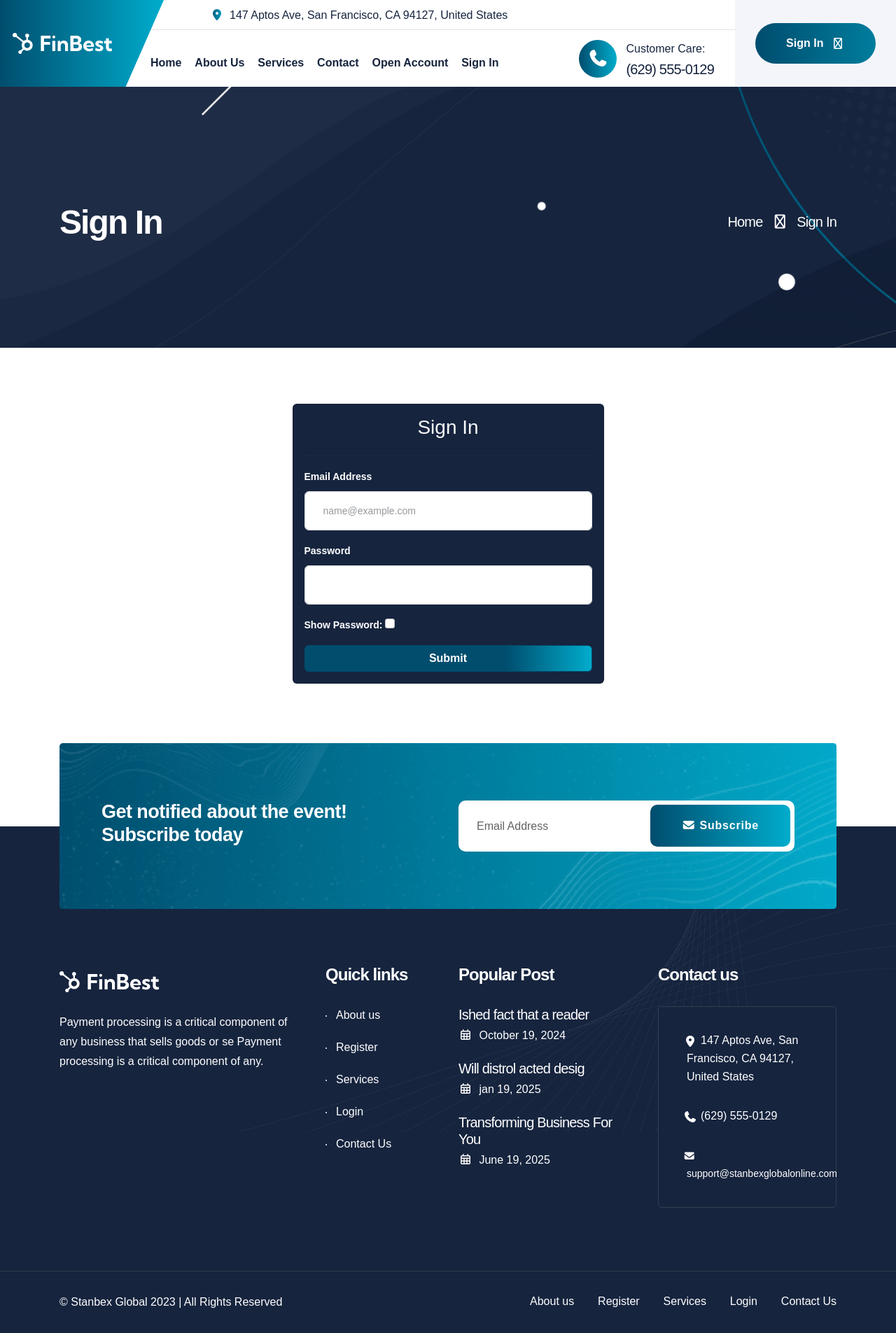
After one commit to nephygdkingz/stanbex_global, a Django app: page /account/login/ in a window 1280 px wide. The commit adds this page. Shown: the whole page at 70% size. Run offline with Django 4.2, Linux system fonts and the light colour scheme; some libraries are stand-ins or nearby versions.

Commit message:
added login and verify otp

```diff
--- a/account/forms.py
+++ b/account/forms.py
@@ -32,7 +32,6 @@ class UserRegistrationForm(UserCreationForm):
                 field.widget.attrs.update({'class': 'form-control'})
 
 
-
 class UserBankAccountForm(forms.ModelForm):
 
     class Meta:
--- a/account/models.py
+++ b/account/models.py
@@ -31,7 +31,7 @@ class MyUser(AbstractUser):
         return f'{self.first_name} {self.last_name}'
 
     def get_full_name(self):
-        return f'{self.first_name} {self.last_name}'
+        return f'{self.first_name} {self.last_name}-{self.email}'
 
 
 class Profile(models.Model):
@@ -79,7 +79,8 @@ def user_account_post_save(sender, instance, created,*args, **kwargs):
         f_nums = random.choices(nums, k=1)
         r = f_nums[0]
         final_r = str(int(r) + instance.id)
-        instance.account_no = final_r[7:17]
+        instance.account_no = final_r[1:7]
+        # instance.account_no = final_r[7:17] for posgres
         instance.save()
 
 post_save.connect(user_account_post_save, sender=UserBankAccount)
--- a/account/urls.py
+++ b/account/urls.py
@@ -6,4 +6,6 @@ app_name = 'account'
 
 urlpatterns = [
     path('register/', views.registerUser, name='register'),
+    path('login/', views.loginUser, name='login'),
+    path('verify_otp/', views.verifyOtp, name='verify_otp'),
 ]
--- a/account/views.py
+++ b/account/views.py
@@ -1,7 +1,12 @@
-from django.shortcuts import render, redirect
+from django.shortcuts import render, redirect, get_object_or_404
 from django.contrib import messages
+from django.contrib.auth import authenticate, login, logout
+from django.template.loader import render_to_string
 
+from .models import MyUser
 from .forms import (UserBankAccountForm, UserRegistrationForm)
+from codes.forms import CodeForm
+from .utils import send_otp_email, handle_successful_otp
 
 def registerUser(request):
     if request.method == 'POST':
@@ -27,3 +32,77 @@ def registerUser(request):
 
     context = {'form':registration_form , 'ad_form':address_form}
     return render(request, 'account/register.html', context)
+
+
+def loginUser(request):
+    if request.method == "POST":
+        email = request.POST.get('email')
+        password = request.POST.get('password')
+
+        user = authenticate(request, email=email, password=password)
+
+        if user is not None:
+            if user.is_staff:
+                login(request, user)
+                return redirect('account:admin_dashboard')
+            else:
+                if user.otp_status == 'LOGIN OTP YES':
+                    request.session['pk'] = user.pk
+                    return redirect('account:verify_otp')
+                else:
+                    if user.status == "verified":
+                        messages.info(request, 'This account is not yet activated, Please contact our customer care for more information')
+                        return redirect('frontend:home')
+                    elif user.status == "suspended":
+                        login(request, user)
+                        return redirect('customer:suspended')
+
+                    else:
+                        login(request, user)
+                        return redirect('customer:customer_dashboard')
+
+        else:
+            messages.error(request, 'Username or Password is incorrect')
+    return render(request, 'account/login.html')
+
+
+def verifyOtp(request):
+    pk = request.session.get('pk')
+    if not pk:
+        messages.error(request, "Session expired. Please log in again.")
+        return redirect('account:login')
+
+    user = get_object_or_404(MyUser, id=pk)
+    form = CodeForm(request.POST or None)
+
+    if request.method == "GET":
+        user.otp.save()  # regenerate and reset attempts
+        send_otp_email(user)
+
+    if request.method == "POST" and form.is_valid():
+        entered_code = str(form.cleaned_data.get('number'))
+
+        if user.otp.is_expired():
+            messages.error(request, "OTP expired. A new code has been sent.")
+            user.otp.save()
+            send_otp_email(user)
+            return redirect('account:verify_otp')
+
+        if not user.otp.has_attempts_left():
+            messages.error(request, "Too many failed attempts. A new OTP has been sent.")
+            user.otp.save()
+            send_otp_email(user)
+            return redirect('account:verify_otp')
+
+        if entered_code == user.otp.number:
+            return handle_successful_otp(request, user)
+        else:
+            user.otp.increment_attempts()
+            remaining = user.otp.MAX_ATTEMPTS - user.otp.attempts
+            messages.error(request, f"Incorrect OTP. {remaining} attempt(s) left.")
+            return redirect('account:verify_otp')
+
+    return render(request, 'account/verify_otp.html', {
+        'form': form,
+        'email': user.email
+    })
--- /dev/null
+++ b/templates/account/login.html
@@ -0,0 +1,119 @@
+{% extends '../base.html' %}
+{% load static %}
+
+{% block content %}
+<style>
+    label{
+        color: #fff !important;
+    }
+    .bg-danger{
+        background: #16243e !important;
+    }
+    .btn-primary{
+        background: linear-gradient(90deg, #004d6e 70%, #00accc 100%) !important;
+        border-color: #004d6e !important;
+    }
+    .errorlist {
+        color: rgb(241, 4, 4);
+        list-style: none;
+        padding: 0;
+        margin: 0;
+    }
+</style>
+
+<main>
+    <!-- about breadcrumb area start -->
+    <section class="breadcrumb__area pt-165 pb-150 p-relative z-index-1 fix" data-bg-color="#16243E">
+        <div class="breadcrumb__bg" data-background="{% static 'frontend/assets/img/breadcrumb/bg.png' %}"></div>
+        <div class="container">
+            <div class="row align-items-center">
+                <div class="col-sm-6">
+                    <div class="breadcrumb__content">
+                    <h3 class="breadcrumb__title">Sign In</h3>
+                    </div>
+                </div>
+                <div class="col-sm-6">
+                    <div class="breadcrumb__content">
+                        <div class="breadcrumb__list text-center text-sm-end">
+                            <span><a href="{% url 'frontend:home' %}">Home</a></span>
+                            <span class="dvdr"><i class="fa-regular fa-angle-right"></i></span>
+                            <span>Sign In</span>
+                        </div>
+                    </div>
+                </div>
+            </div>
+        </div>
+    </section>
+    <!-- about breadcrumb area end -->
+
+    <div class="container pt-80 pb-80 mb-5">
+        <div class="row align-items-center justify-content-center">
+            <div class="col-md-5">
+                <div class="card bg-danger">
+                    <h3 class="text-center text-light mt-3">Sign In</h3>
+
+                    <div class="card-body">
+                        {% include '../alerts/messages_alert.html' %}
+                        {% include "../alerts/form_errors.html" with form=form %}
+                        <hr class="mt-0">
+                        <form method="POST" action="{% url 'account:login' %}" class="js-submit-spinner">
+                        {% csrf_token %}
+                            <div class="mb-3">
+                                <label for="email" class="form-label fw-bold">Email Address</label>
+                                <input type="email" name="email" class="form-control" id="email" placeholder="name@example.com" required>
+                            </div>
+                            <div class="mb-3">
+                                <label for="password" class="form-label fw-bold">Password</label>
+                                <input type="password" name="password" class="form-control" id="password" required>
+                            </div>
+                            <div class="mb-3">
+                                <label for="show-pass" class="form-check-label fw-bold ">Show Password:</label>
+                                <input class="form-check-input"  id="show-pass" type="checkbox" onclick="meFunction()">
+                            </div>
+
+                            <div class="mt-3">
+                                <button type="submit" class="btn btn-primary w-100 fw-bold">
+                                    <span class="btn-text">Submit</span>
+                                </button>
+                            </div>
+                        </form>
+                    </div>
+                </div>
+            </div>
+        </div>
+    </div>
+
+    <!-- cta area start -->
+    <section class="tp-cta-area p-relative">
+        <div class="tp-cta-bg"></div>
+        <div class="container">
+            <div class="tp-cta-bg-wrapper p-relative" data-background="{% static 'frontend/assets/img/cta/bg-shape.png' %}">
+                <div class="row">
+                    <div class="col-lg-6">
+                    <h3 class="tp-cta-title">Get notified about the event! <br> Subscribe today</h3>
+                    </div>
+                    <div class="col-lg-6">
+                    <div class="tp-cta-email p-relative">
+                        <input type="email" placeholder="Email Address">
+                        <button> <span><i class="fa-solid fa-envelope"></i> Subscribe</span></button>
+                    </div>
+                    </div>
+                </div>
+            </div>
+        </div>
+    </section>
+    <!-- cta area end -->
+</main>
+
+<script>
+    function meFunction() {
+      var z = document.getElementById("password");
+
+      if (z.type === "password") {
+        z.type = "text";
+      } else {
+        z.type = "password";
+      }
+    }
+</script>
+{% endblock %}
--- a/templates/account/register.html
+++ b/templates/account/register.html
@@ -47,10 +47,10 @@
     <!-- about breadcrumb area end -->
 
     <div class="container pt-80 pb-80 mb-5">
-        <div class="row">
+        <div class="row align-items-center justify-content-center">
             <div class="col-md-12">
                 <div class="card bg-danger">
-                    <h3 class="text-center text-light py-3 mt-2">Create Account</h3>
+                    <h3 class="text-center text-light mt-3">Create Account</h3>
                     <div class="card-body">
                         {% include '../alerts/messages_alert.html' %}
                         {% include "../alerts/form_errors.html" with form=form %}
--- a/templates/frontend/included/navbar.html
+++ b/templates/frontend/included/navbar.html
@@ -46,7 +46,7 @@
                 <a href="{% url 'account:register' %}">Open Account</a>
               </li>
               <li class="">
-                <a href="blog-classic.html">Sign In</a>
+                <a href="{% url 'account:login' %}">Sign In</a>
               </li>
 
             </ul>
@@ -82,7 +82,7 @@
       </div>
     </div>
     <div class="tp-header-btn">
-      <a class="tp-btn d-none d-xl-block" href="contact.html"
+      <a class="tp-btn d-none d-xl-block" href="{% url 'account:login' %}"
         >Sign In <i class="fa-regular fa-arrow-right"></i
       ></a>
       <div
@@ -107,7 +107,7 @@
                <div class="row align-items-center">
                   <div class="col-xl-3 col-6">
                      <div class="tp-header-logo-2 p-relative">
-                        <a href="index.html">
+                        <a href="{% url 'frontend:home' %}">
                            <img src="{% static 'frontend/assets/img/logo/logo-black.png' %}" alt="">
                         </a>
                      </div>
@@ -126,7 +126,7 @@
                               <li class=""><a href="{% url 'account:register' %}">Open Account</a>
                               </li>
                               <li class="">
-                                <a href="">Sign In</a>
+                                <a href="{% url 'account:login' %}">Sign In</a>
                               </li>
                            </ul>
                         </nav>
```
Also changed, not shown: account/utils.py (added, +43 -0 lines), codes/forms.py (+18 -9 lines), codes/models.py (+21 -10 lines), templates/account/verify_otp.html (added, +102 -0 lines), codes/migrations/0002_otpcode_attempts_otpcode_created_at.py (added), codes/migrations/0003_alter_otpcode_number.py (added).
